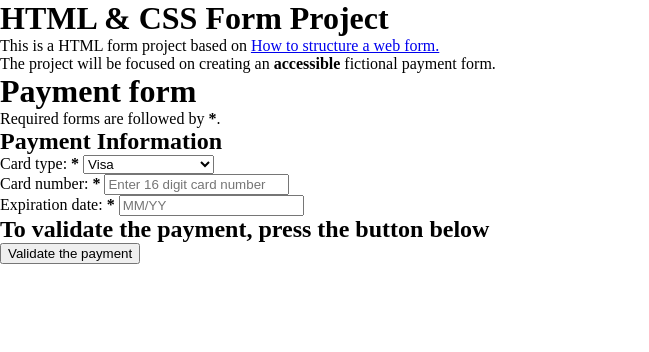
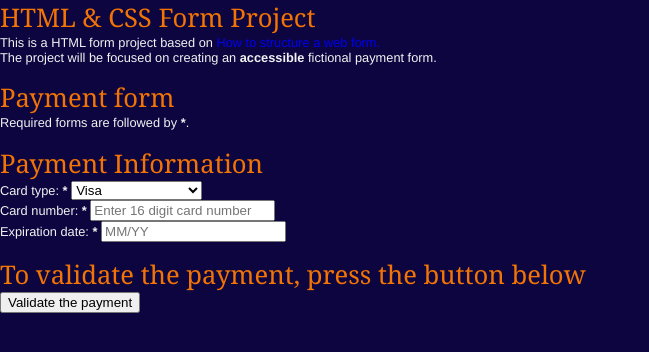
Before and after one commit to nogib001/HTML-and-CSS-Project-2, a plain HTML site: page index.html in a window 1280 px wide. Shown: the whole page, without its empty margins (0-649 px from the left). Drawn offline with Linux system fonts and the light colour scheme.

Commit message:
Learning to use variables in a more advanced manner!

```diff
--- a/index.html
+++ b/index.html
@@ -78,7 +78,7 @@
                     >
                 </p>
         </section>
-        <section>
+        <section id="validate">
             <h2>To validate the payment, press the button below</h2>
             <button type="submit">Validate the payment</button>
         </section>
--- a/styles.css
+++ b/styles.css
@@ -4,14 +4,19 @@
 
 - Identation is done by TAB, not SPACE.
 - Properties and values are written in new lines.
-- Colors are defined by variables.
+- Colors and fonts are defined by variables (:root).
 - Setting sizes in "em"
 - Naming convention for classes are 'x'box, where 'x' is the type of box (f.e. contentbox)
 
 */
 
 :root {
-  --main-text: "Helvetica", Arial, sans-serif;
+  --main-text: 0.8em "Helvetica", Arial, sans-serif;
+  --header-text: 2em "Georgia", "Lucida Grande", serif;
+  --background: #0D0540;
+  --text-color: #F2F2F2;
+  --header-color: #F27405;
+  --link-settings: none #0D0540;
 }
 
 * {
@@ -19,19 +24,31 @@
     margin: 0;
 }
 
-/* || GENERAL STYLES */
+/* GENERAL STYLES */
 
 body {
-  font-style: var(--main-text);
+  font: var(--main-text);
+  color: var(--text-color);
+  background: var(--background);
 }
 
 h1,
 h2,
 h3,
 h4 {
-  /* … */
+  font: var(--header-text);
+  color: var(--header-color);
+  font-weight: 500;
 }
 
-ul {
-  /* … */
+a {
+  text-decoration: var(--link-settings);
 }
+
+/* SPECIFIC STYLES */
+
+#form,
+#payment-info,
+#validate {
+  margin-top: 1.2em;
+}
```
